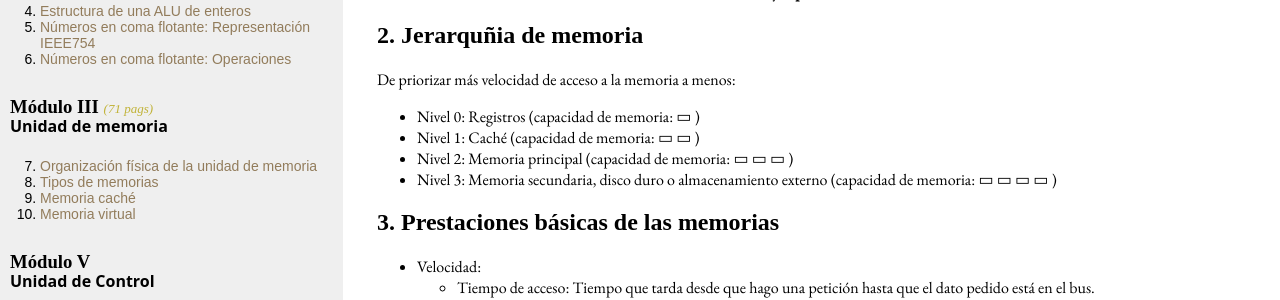
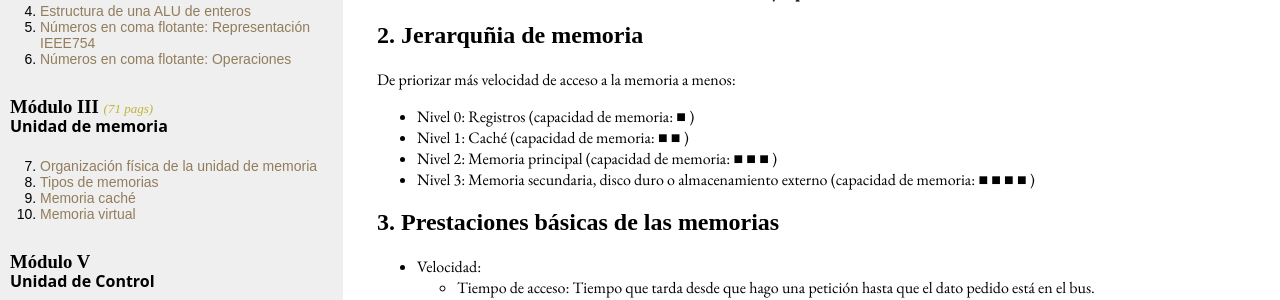
Before and after one commit to dkaerit/EDC, a Jekyll site: the page built from _posts/2020-10-05-TEMA07.md, in a window 1280 px wide and 970 px high. Shown: the part 249-549 px from the top of the window. Built offline with Jekyll 4.4.1, drawn with Linux system fonts in a browser that asks for light colours; some web fonts are replaced.

```diff
--- a/_posts/2020-10-05-TEMA07.md
+++ b/_posts/2020-10-05-TEMA07.md
@@ -15,10 +15,10 @@ layout: post
 ## 2. Jerarquñia de memoria
 
 De priorizar más velocidad de acceso a la memoria a menos:
-  - Nivel 0: Registros (capacidad de memoria: ▭ )
-  - Nivel 1: Caché (capacidad de memoria: ▭ ▭ )
-  - Nivel 2: Memoria principal (capacidad de memoria: ▭ ▭ ▭  )
-  - Nivel 3: Memoria secundaria, disco duro o almacenamiento externo (capacidad de memoria: ▭ ▭ ▭ ▭ )
+  - Nivel 0: Registros (capacidad de memoria: ■ )
+  - Nivel 1: Caché (capacidad de memoria: ■ ■ )
+  - Nivel 2: Memoria principal (capacidad de memoria: ■ ■ ■  )
+  - Nivel 3: Memoria secundaria, disco duro o almacenamiento externo (capacidad de memoria: ■ ■ ■ ■ )
 
 ## 3. Prestaciones básicas de las memorias
   - Velocidad:
```
